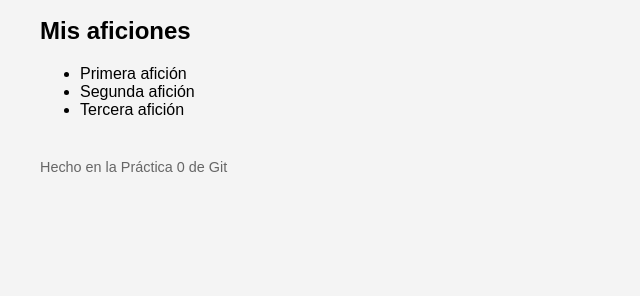
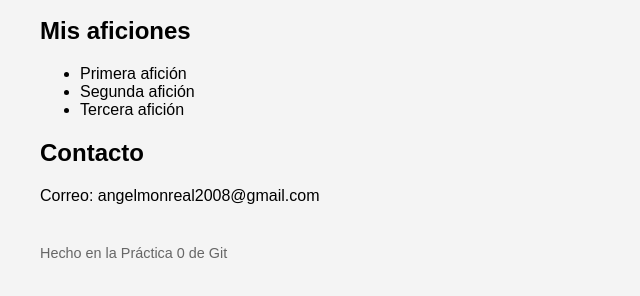
Before and after one commit to AngelMonrealEscudero/mi-primer-repo, a plain HTML site: page index.html in a window 1280 px wide. Shown: the part 178-474 px from the top of the page, without its empty margins (0-640 px from the left). Drawn offline with Linux system fonts and the light colour scheme.

Commit message:
9Aáde seccion de contacto

```diff
--- a/index.html
+++ b/index.html
@@ -15,6 +15,8 @@
     <li>Segunda afición</li>
     <li>Tercera afición</li>
   </ul>
+  <h2>Contacto</h2>
+  <p class="contacto">Correo: angelmonreal2008@gmail.com</p>
   <footer><p>Hecho en la Práctica 0 de Git</p></footer>
  </body>
 </html>
```
